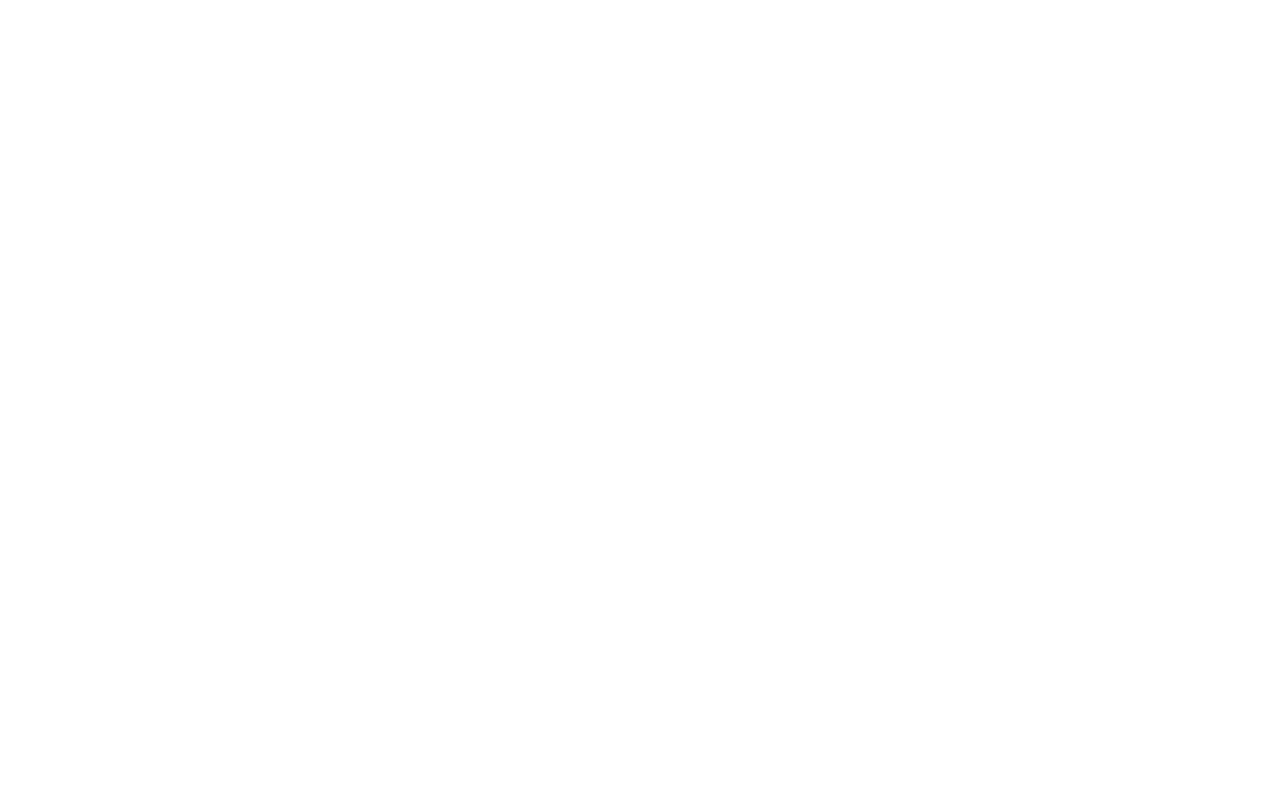
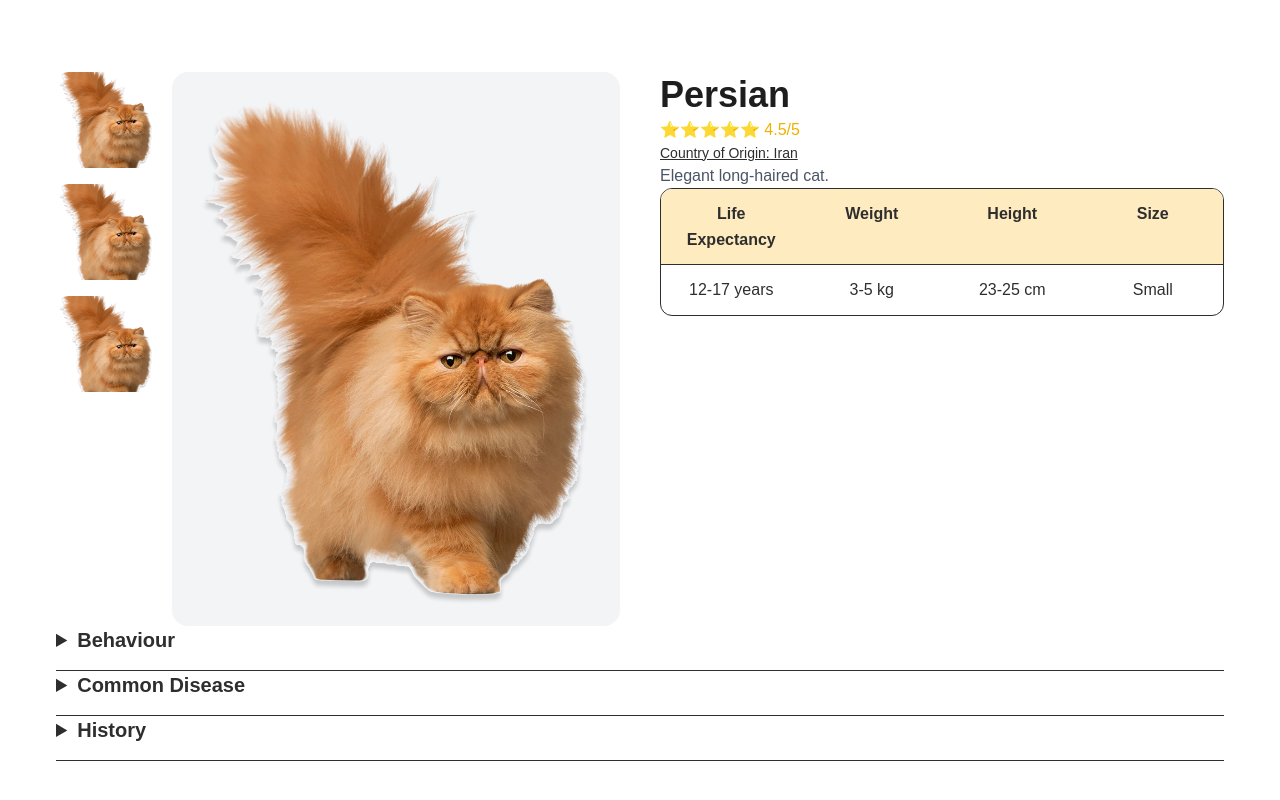
Before and after one commit to AlejandraS15/Petly_project, a Vue app in the folder petly-vue-project/: page /pet/1 in a window 1280 px wide. Before the commit this address had no page. Shown: the top 800 px of the page. Built offline with nearby package versions, Linux system fonts and the light colour scheme; the HTML template or start-up script is replaced by a standard one.

Commit message:
avance pet detail

```diff
--- a/petly-vue-project/src/components/DomesticAnimalCard.vue
+++ b/petly-vue-project/src/components/DomesticAnimalCard.vue
@@ -1,14 +1,23 @@
 <script setup lang="ts">
+import { useRouter } from "vue-router";
 import type { DomesticAnimalInterface } from "@/interfaces/domesticAnimalInterface";
 
-defineProps<{
+const props = defineProps<{
   pet: DomesticAnimalInterface;
 }>();
+
+const router = useRouter();
+
+function goToDetail(): void {
+  router.push(`/pet/${props.pet.id}`);
+}
 </script>
 
 <template>
-  <div class="bg-white rounded-2xl shadow-sm hover:shadow-md transition p-4">
-
+  <div
+    class="bg-white rounded-2xl shadow-sm hover:shadow-md transition p-4 cursor-pointer"
+    @click="goToDetail"
+  >
     <!-- Imagen -->
     <div class="w-full h-56 flex items-center justify-center bg-gray-50 rounded-xl overflow-hidden">
       <img
--- a/petly-vue-project/src/router/index.ts
+++ b/petly-vue-project/src/router/index.ts
@@ -1,6 +1,7 @@
 import { createRouter, createWebHistory } from "vue-router"
 import HomeView from "@/views/HomeView.vue"
 import DashboardView from '@/views/DashboardView.vue'
+import PetDetailView from '@/views/PetDetailView.vue'
 
 const router = createRouter({
   history: createWebHistory(),
@@ -20,6 +21,11 @@
   meta: {
     title: "Dashboard"
   }
+},
+    {
+  path: "/pet/:id",
+  name: "petDetail",
+  component: PetDetailView
 }
   ]
 })
--- a/petly-vue-project/src/stores/domesticAnimalStore.ts
+++ b/petly-vue-project/src/stores/domesticAnimalStore.ts
@@ -18,6 +18,10 @@
 
   function setSearch(query: string): void {
     searchQuery.value = query
+  }
+
+  function getAnimalById(id: string): DomesticAnimalInterface | undefined {
+    return animals.value.find(animal => animal.id === id)
   }
 
   const filteredAnimals = computed(() => {
@@ -44,7 +48,8 @@
     searchQuery,
     filteredAnimals,
     loadAnimals,
-    setSearch
+    setSearch,
+    getAnimalById
   }
 
 })
--- /dev/null
+++ b/petly-vue-project/src/views/PetDetailView.vue
@@ -0,0 +1,131 @@
+<script setup lang="ts">
+import { onMounted, ref } from "vue";
+import { useRoute } from "vue-router";
+
+import { useDomesticAnimalStore } from "@/stores/domesticAnimalStore";
+import type { DomesticAnimalInterface } from "@/interfaces/domesticAnimalInterface";
+
+const route = useRoute();
+const animalStore = useDomesticAnimalStore();
+
+const pet = ref<DomesticAnimalInterface | null>(null);
+
+onMounted(() => {
+  animalStore.loadAnimals();
+
+  const id = route.params.id as string;
+  const found = animalStore.getAnimalById(id);
+
+  if (found) {
+    pet.value = found;
+  }
+});
+</script>
+
+<template>
+  <main v-if="pet" class="max-w-7xl mx-auto px-6 py-10">
+
+    <div class="grid grid-cols-1 lg:grid-cols-2 gap-10">
+
+      <!-- GALERIA -->
+      <div class="grid grid-cols-[100px_1fr] gap-4">
+
+        <div class="flex flex-col gap-4">
+
+          <img
+            v-for="n in 3"
+            :key="n"
+            :src="pet.image"
+            class="rounded-xl object-cover h-24 cursor-pointer"
+          />
+
+        </div>
+
+        <img
+          :src="pet.image"
+          class="rounded-2xl object-contain bg-gray-100 p-4"
+        />
+
+      </div>
+
+      <!-- INFO -->
+      <div>
+
+        <h1 class="text-4xl mb-2">
+          {{ pet.breed }}
+        </h1>
+
+        <p class="text-yellow-500 mb-2">
+          ⭐⭐⭐⭐⭐ 4.5/5
+        </p>
+
+        <p class="text-sm mb-4 underline">
+          Country of Origin: {{ pet.countryOrigin }}
+        </p>
+
+        <p class="text-gray-600 mb-8">
+          {{ pet.description }}
+        </p>
+
+        <!-- TABLA -->
+        <div class="border rounded-xl overflow-hidden">
+
+          <div class="grid grid-cols-4 bg-[#ffebc0] text-center font-semibold">
+
+            <div class="p-3">Life Expectancy</div>
+            <div class="p-3">Weight</div>
+            <div class="p-3">Height</div>
+            <div class="p-3">Size</div>
+
+          </div>
+
+          <div class="grid grid-cols-4 text-center border-t">
+
+            <div class="p-3">{{ pet.lifeExpectancy }}</div>
+            <div class="p-3">{{ pet.weight }}</div>
+            <div class="p-3">{{ pet.height }}</div>
+            <div class="p-3">Small</div>
+
+          </div>
+
+        </div>
+
+      </div>
+
+    </div>
+
+    <!-- ACCORDION -->
+
+    <div class="mt-16 space-y-6">
+
+      <details class="border-b pb-4">
+        <summary class="cursor-pointer text-xl font-semibold">
+          Behaviour
+        </summary>
+        <p class="mt-2 text-gray-600">
+          {{ pet.behaviours }}
+        </p>
+      </details>
+
+      <details class="border-b pb-4">
+        <summary class="cursor-pointer text-xl font-semibold">
+          Common Disease
+        </summary>
+        <p class="mt-2 text-gray-600">
+          {{ pet.commonDisease }}
+        </p>
+      </details>
+
+      <details class="border-b pb-4">
+        <summary class="cursor-pointer text-xl font-semibold">
+          History
+        </summary>
+        <p class="mt-2 text-gray-600">
+          {{ pet.history }}
+        </p>
+      </details>
+
+    </div>
+
+  </main>
+</template>
```
